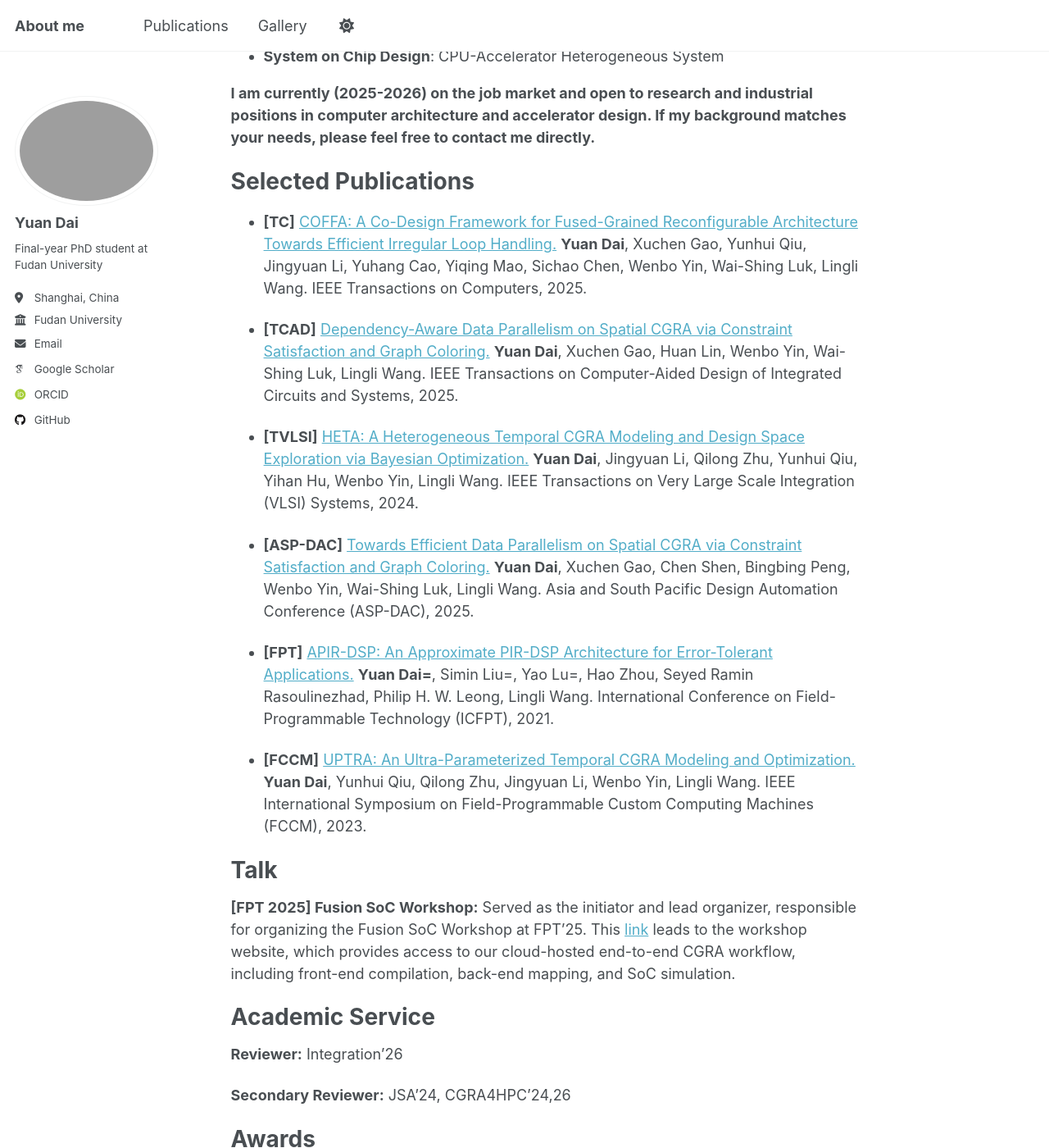
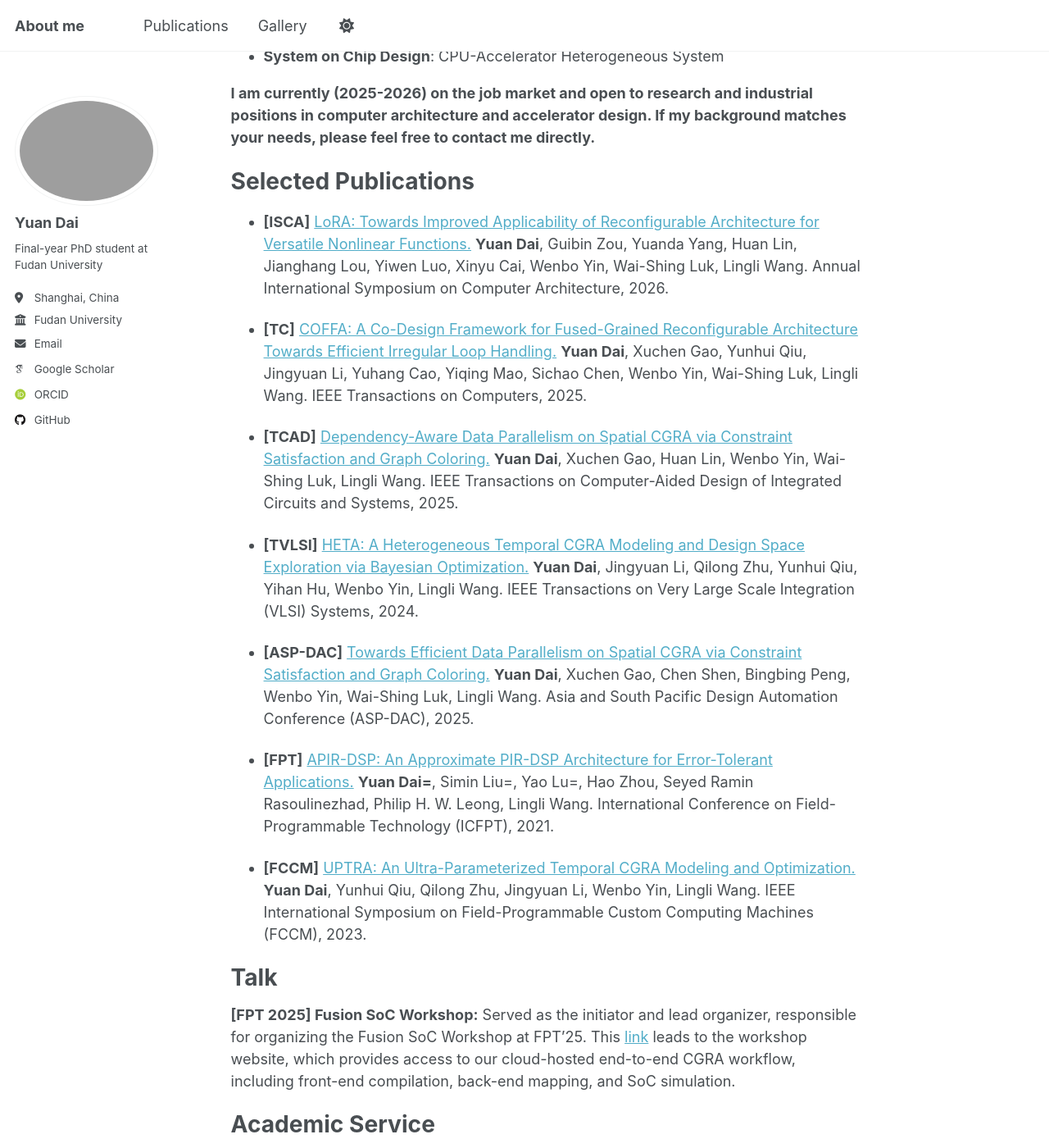
Before and after one commit to Dai-dirk/Dai-dirk.github.io, a Jekyll site: the page built from _pages/about.md, in a window 1280 px wide and 1400 px high, scrolled down 642 px. Shown: the whole window at 82% size. Built offline with Jekyll 4.4.1, drawn with Linux system fonts in a browser that asks for light colours; some web fonts are replaced; comment, search, counter and statistics services are not loaded; some of the changed text lies outside the part shown.

Commit message:
Update about.md

```diff
--- a/_pages/about.md
+++ b/_pages/about.md
@@ -22,6 +22,10 @@ My research interests mainly include:
 
 Selected Publications
 ======
+- **[ISCA]** [LoRA: Towards Improved Applicability of Reconfigurable Architecture for Versatile Nonlinear Functions.](https://iscaconf.org/isca2026/)
+**Yuan Dai**, Guibin Zou, Yuanda Yang, Huan Lin, Jianghang Lou, Yiwen Luo, Xinyu Cai, Wenbo Yin, Wai-Shing Luk, Lingli Wang.
+Annual International Symposium on Computer Architecture, 2026.
+
 - **[TC]** [COFFA: A Co-Design Framework for Fused-Grained Reconfigurable Architecture Towards Efficient Irregular Loop Handling.](https://ieeexplore.ieee.org/document/11062918)
 **Yuan Dai**, Xuchen Gao, Yunhui Qiu, Jingyuan Li, Yuhang Cao, Yiqing Mao, Sichao Chen, Wenbo Yin, Wai-Shing Luk, Lingli Wang.
 IEEE Transactions on Computers, 2025.
@@ -41,7 +45,6 @@ IEEE Transactions on Very Large Scale Integration (VLSI) Systems, 2024.
 **Yuan Dai=**, Simin Liu=, Yao Lu=, Hao Zhou, Seyed Ramin Rasoulinezhad, Philip H. W. Leong, Lingli Wang.
 International Conference on Field-Programmable Technology (ICFPT), 2021.
 
-
 - **[FCCM]** [UPTRA: An Ultra-Parameterized Temporal CGRA Modeling and Optimization.](https://ieeexplore.ieee.org/document/10171542)
 **Yuan Dai**, Yunhui Qiu, Qilong Zhu, Jingyuan Li, Wenbo Yin, Lingli Wang.
 IEEE International Symposium on Field-Programmable Custom Computing Machines (FCCM), 2023.
```
Also changed, not shown: other parts of _pages/about.md (+2 -2 lines).
